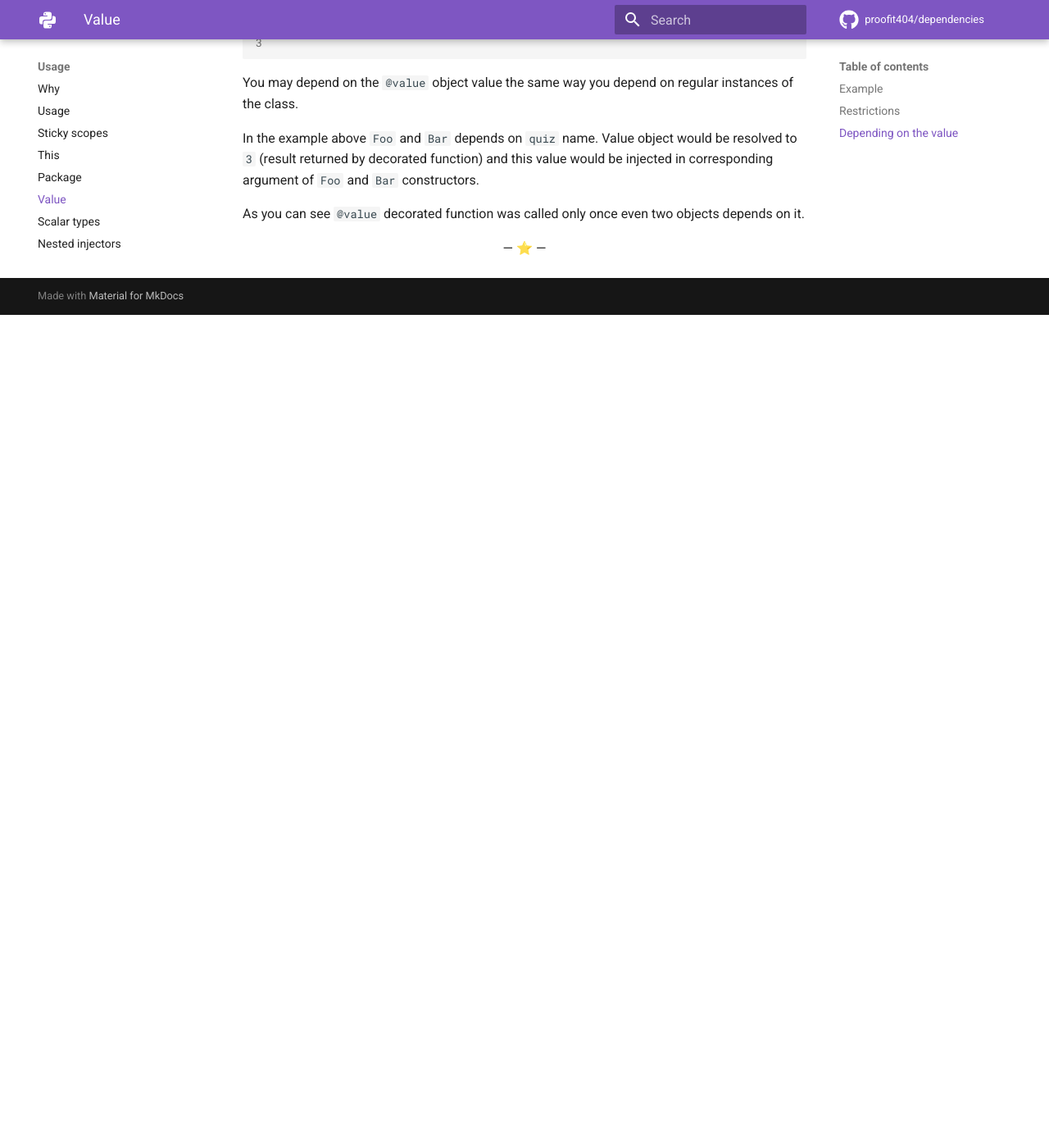
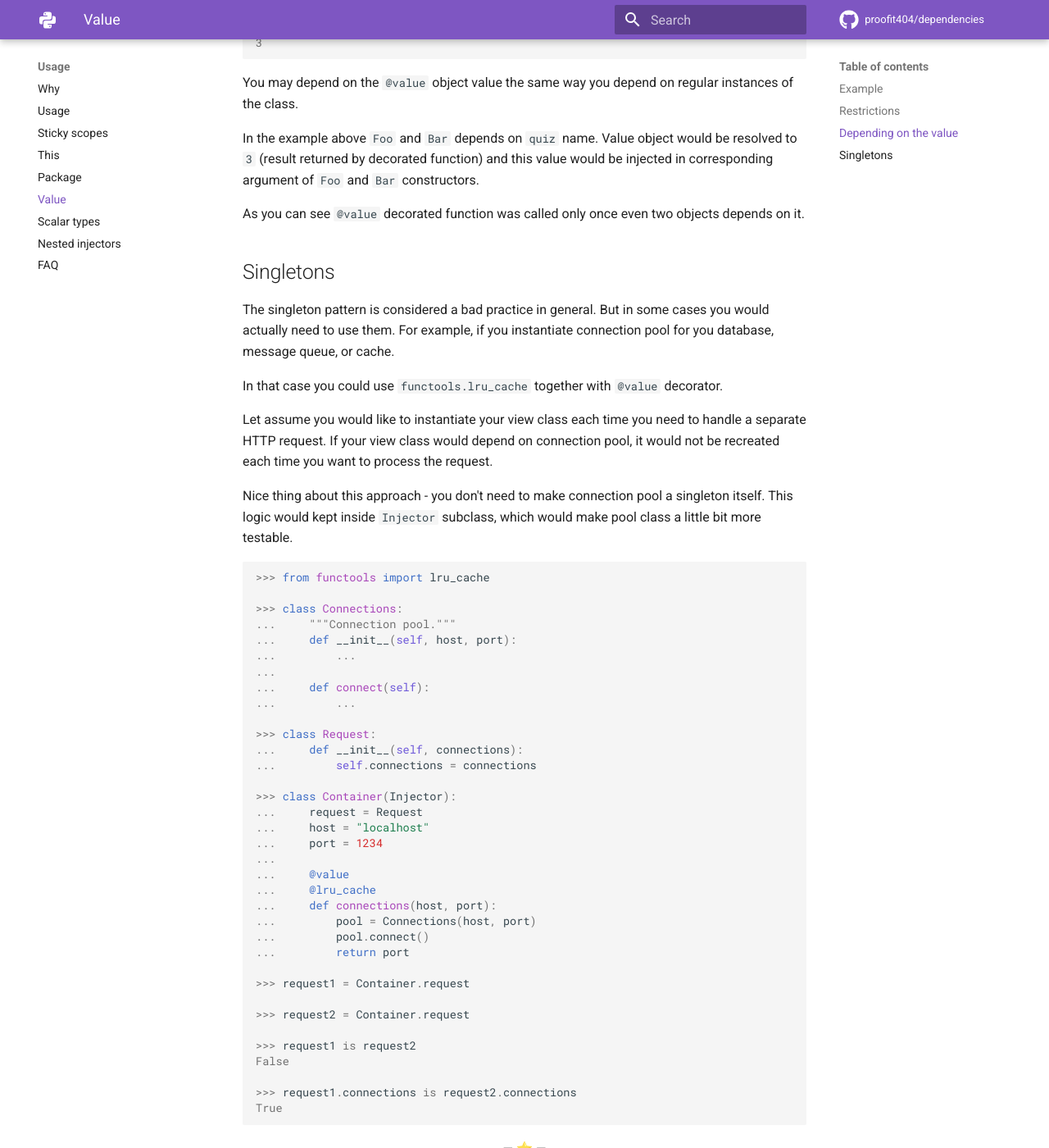
Before and after one commit to proofit404/dependencies, an MkDocs documentation site: the page built from docs/value.md, in a window 1280 px wide and 1400 px high, scrolled down 2059 px. Shown: the whole window at 82% size. Built offline with MkDocs 1.6.1 and Material for MkDocs 9.7.7, drawn with Linux system fonts in a browser that asks for light colours; comment, search, counter and statistics services are not loaded; before the commit the page ends 2443 px from its top, so only the background shows below that.

Commit message:
docs: explain singletons using LRU cache #299

````diff
--- a/docs/value.md
+++ b/docs/value.md
@@ -114,4 +114,61 @@
 As you can see `@value` decorated function was called only once even two objects
 depends on it.
 
+## Singletons
+
+The singleton pattern is considered a bad practice in general. But in some cases
+you would actually need to use them. For example, if you instantiate connection
+pool for you database, message queue, or cache.
+
+In that case you could use `functools.lru_cache` together with `@value`
+decorator.
+
+Let assume you would like to instantiate your view class each time you need to
+handle a separate HTTP request. If your view class would depend on connection
+pool, it would not be recreated each time you want to process the request.
+
+Nice thing about this approach - you don't need to make connection pool a
+singleton itself. This logic would kept inside `Injector` subclass, which would
+make pool class a little bit more testable.
+
+```pycon
+
+>>> from functools import lru_cache
+
+>>> class Connections:
+...     """Connection pool."""
+...     def __init__(self, host, port):
+...         ...
+...
+...     def connect(self):
+...         ...
+
+>>> class Request:
+...     def __init__(self, connections):
+...         self.connections = connections
+
+>>> class Container(Injector):
+...     request = Request
+...     host = "localhost"
+...     port = 1234
+...
+...     @value
+...     @lru_cache
+...     def connections(host, port):
+...         pool = Connections(host, port)
+...         pool.connect()
+...         return port
+
+>>> request1 = Container.request
+
+>>> request2 = Container.request
+
+>>> request1 is request2
+False
+
+>>> request1.connections is request2.connections
+True
+
+```
+
 <p align="center">&mdash; ⭐ &mdash;</p>
````
Also changed, not shown: 1 other file.
